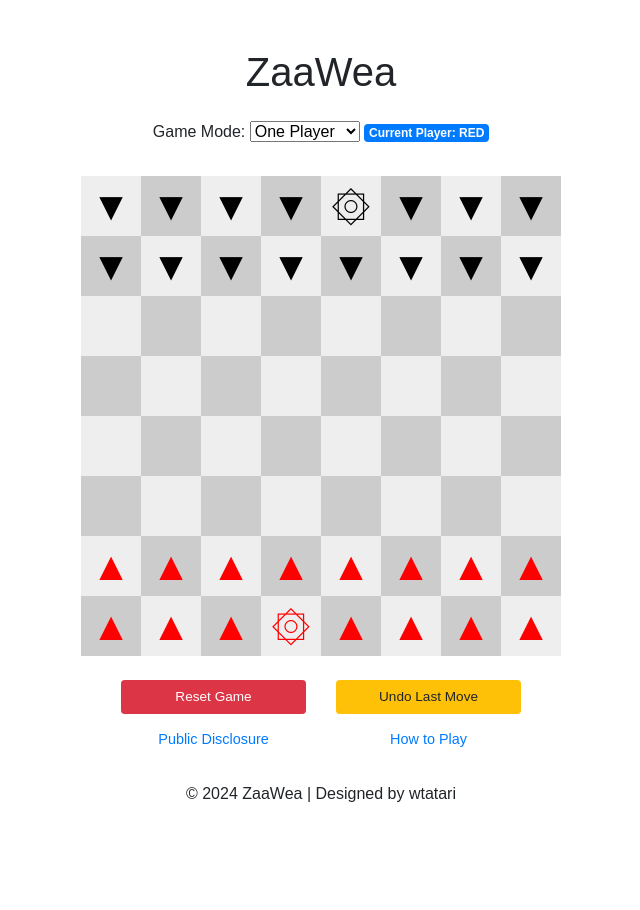
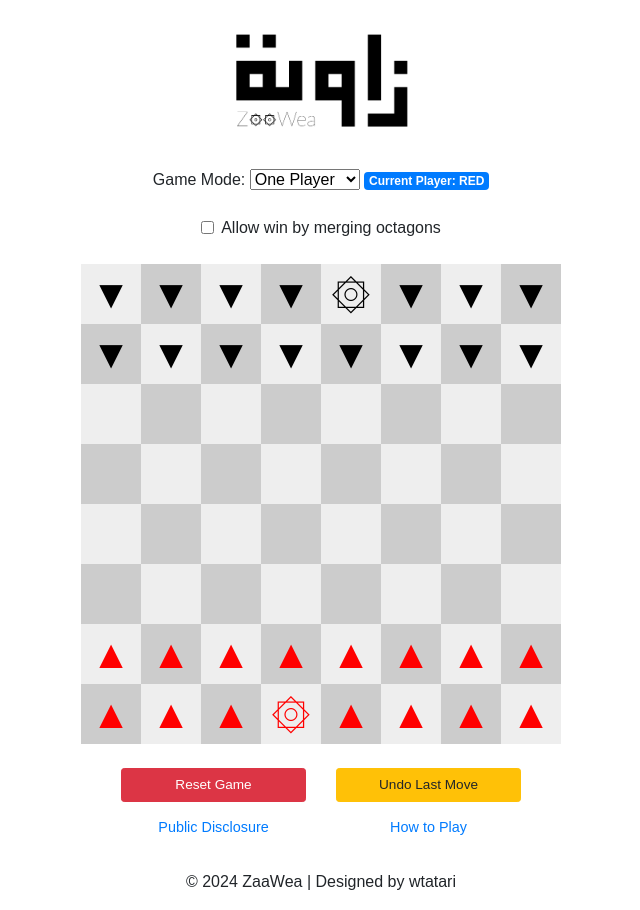
Before and after one commit to wtatari/Zaawea, a website with bundled scripts: page index.html in a window 1280 px wide. Shown: the whole page, without its empty margins (319-959 px from the left). Before the commit the page ends 822 px from the top, so only its background shows below. Built offline with nearby package versions, Linux system fonts and the light colour scheme.

Commit message:
Adding logo, and win by merging two octagons

```diff
--- a/Game.js
+++ b/Game.js
@@ -1,5 +1,3 @@
-// game.js
-
 import { BOARD_SIZE } from './Constants.js';
 import { Triangle, Square, Hexagon, Octagon } from './Piece.js';
 import { getAIMove } from './AI.js'; // Import the AI module
@@ -12,6 +10,7 @@ let moveHistory = [];
 let gameStateHistory = [];
 let gameMode = 'human-vs-ai'; // Default to human vs AI mode
 let aiColor = 'black'; // AI plays as black
+let winByMergingOctagons = false; // Initialize as false
 
 // Helper function to get piece letter
 function getPieceLetter(piece) {
@@ -23,6 +22,12 @@ function getPieceLetter(piece) {
         default: return '';
     }
 }
+
+// Toggle for "Allow win by merging octagons"
+document.getElementById('toggle-merge-win').addEventListener('change', function(event) {
+    winByMergingOctagons = event.target.checked;
+    console.log("Allow win by merging: ", winByMergingOctagons);
+});
 
 // Helper function to convert row and col to algebraic notation (like 'a8', 'h1')
 function convertToAlgebraic(row, col) {
@@ -69,8 +74,8 @@ let board = initializeBoard();
 
 // Check if a player has won by merging two octagons
 function checkWinByMergingOctagons(piece) {
-    // Ensure it's only octagons
-    if (!(piece instanceof Octagon)) return;
+    // Ensure it's only octagons and the rule is enabled
+    if (!(piece instanceof Octagon) || !winByMergingOctagons) return;
 
     const octagonCount = board.flat().filter(tile => tile instanceof Octagon && tile.color === piece.color).length;
 
@@ -145,6 +150,7 @@ function handleTileClick(event) {
     const col = parseInt(event.currentTarget.dataset.col);
     selectPiece(row, col);
 }
+
 
 // Select and move pieces
 function selectPiece(row, col) {
--- a/index.html
+++ b/index.html
@@ -8,16 +8,25 @@
     <link rel="stylesheet" href="styles.css">
 </head>
 <body>
+    <div class="logo-container">
+        <img src="logo.png" alt="ZaaWea Logo" class="logo">
+    </div>
+
     <div class="container text-center mt-5">
-        <h1 class="mb-4">ZaaWea</h1>
-        <!-- Add this somewhere in your HTML file -->
-<label for="mode-select">Game Mode:</label>
-<select id="mode-select">
-    <option value="human-vs-ai">One Player</option>
-    <option value="human-vs-human">Two Players</option>
-</select>
+        <label for="mode-select">Game Mode:</label>
+        <select id="mode-select">
+            <option value="human-vs-ai">One Player</option>
+            <option value="human-vs-human">Two Players</option>
+        </select>
 
         <div id="current-player" class="badge badge-primary">RED</div>
+
+        <!-- Toggle for enabling/disabling win by merging octagons -->
+        <div class="form-check form-switch mt-3">
+            <input class="form-check-input" type="checkbox" id="toggle-merge-win">
+            <label class="form-check-label" for="toggle-merge-win">Allow win by merging octagons</label>
+        </div>
+
         <div id="game-board" class="my-4"></div>
         <div class="action-section">
             <div class="row mb-2">
@@ -55,6 +64,5 @@
     <script>
         document.getElementById('year').textContent = new Date().getFullYear();
     </script>
-
 </body>
 </html>
--- a/styles.css
+++ b/styles.css
@@ -83,3 +83,18 @@ a.btn-link:hover {
     color: #0056b3;
     text-decoration: underline;
 }
+/* Center logo at the top */
+.logo-container {
+    display: flex;
+    justify-content: center;
+    align-items: center;
+    height: 100px; /* Adjust the height to fit the smaller logo */
+    margin-bottom: 20px; /* Space between the logo and content */
+    margin-top: 20px
+}
+
+.logo {
+    max-width: 200px; /* Set the logo to a smaller size */
+    margin-top: 20px
+
+}
```
Also changed, not shown: logo.png (added).
